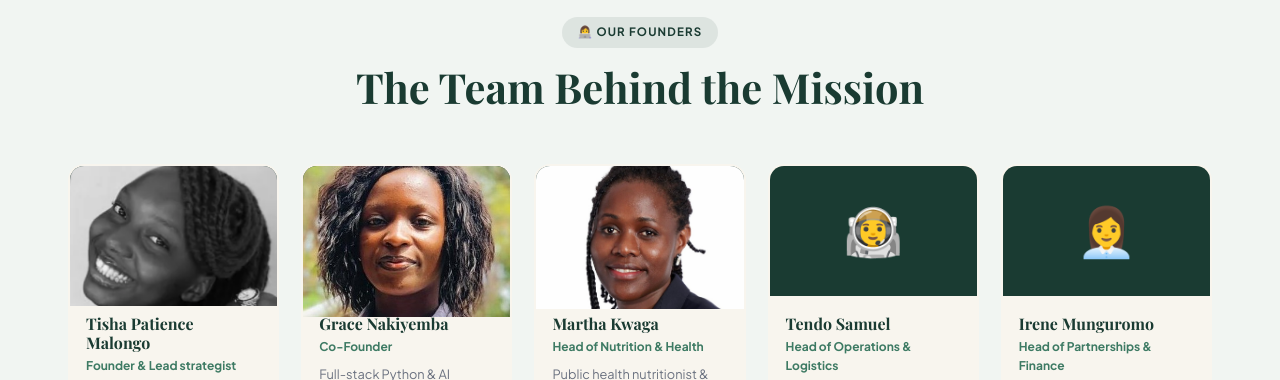
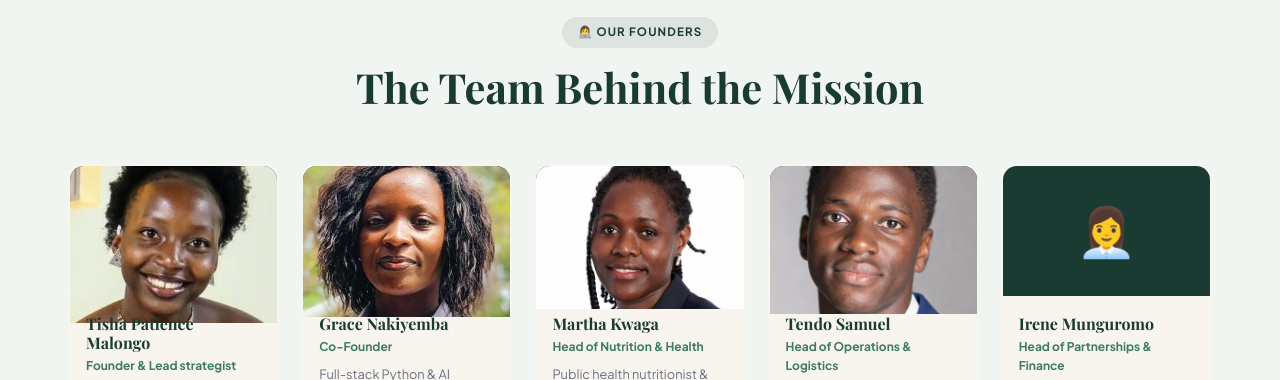
Before and after one commit to Grace256c/Farm2Plate, a plain HTML site: page index.html in a window 1280 px wide. Shown: the part 7520-7900 px from the top of the page. Drawn offline with nearby package versions, Linux system fonts and the light colour scheme; a web font is replaced by a local one.

Commit message:
Added Tisha and Tendo's photos

```diff
--- a/index.html
+++ b/index.html
@@ -400,7 +400,7 @@
 
       <div class="team-card">
         <div class="team-img-wrap">
-          <img src="./images/Tisha.png" alt="Tisha Patience Malongo" class="team-photo">
+          <img src="./images/Tisha.jpeg" alt="Tisha Patience Malongo" class="team-photo">
           <!-- <div class="team-ph">👩‍🌾</div> -->
         </div>
         <div class="team-body">
@@ -439,8 +439,8 @@
 
       <div class="team-card">
         <div class="team-img-wrap">
-          <!-- PHOTO: <img src="assets/team/moses.jpg" alt="Tendo Samuel" class="team-photo"> -->
-          <div class="team-ph">👨‍🚀</div>
+          <img src="./images/Tendo.png" alt="Tendo Samuel" class="team-photo">
+          <!-- <div class="team-ph">👨‍🚀</div> -->
         </div>
         <div class="team-body">
           <h3>Tendo Samuel</h3>
```
Also changed, not shown: images/Tendo.png (added), images/Tisha.jpeg (added), images/Tisha.png (deleted).
